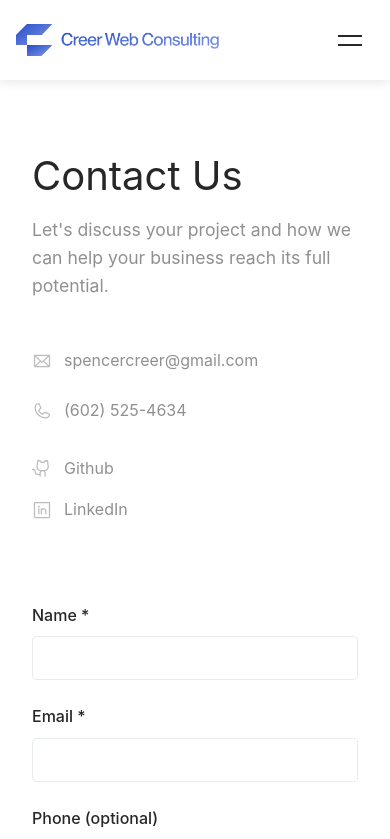
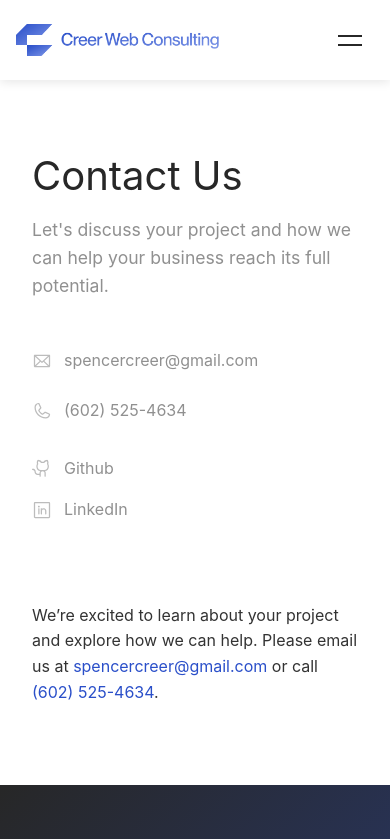
Before and after one commit to spencercreer/creer-web-consulting, a React (Create React App) app: page /contact in a window 390 px wide. Shown: the top 839 px of the page. Built offline with nearby package versions, Linux system fonts and the light colour scheme.

Commit message:
refactor: replace contact form with simple email and phone call-to-action
- Comment out ContactForm component import and usage
- Add direct email and phone contact instructions with clickable links
- Remove form field configuration and submit button customization

```diff
--- a/src/pages/Contact.js
+++ b/src/pages/Contact.js
@@ -1,8 +1,8 @@
 import React, { useEffect } from 'react';
 import styled from 'styled-components';
 import { motion } from 'framer-motion';
-import ContactForm from '../components/common/ContactForm';
 import { Container } from '../styles/commonStyles';
+// import ContactForm from '../components/common/ContactForm';
 
 const ContactInfo = styled.div`
   padding: 2rem 0;
@@ -157,17 +157,10 @@ const Contact = () => {
           viewport={{ once: true }}
           transition={{ duration: 0.5 }}
         >
-          <ContactForm
-            fields={[
-              { name: 'name', label: 'Name', type: 'text', required: true },
-              { name: 'email', label: 'Email', type: 'email', required: true },
-              { name: 'phone', label: 'Phone (Optional)', type: 'tel', required: false },
-              { name: 'subject', label: 'Subject', type: 'text', required: true },
-              { name: 'message', label: 'Message', type: 'textarea', required: true }
-            ]}
-            submitButtonText="Submit"
-            successMessage="Thank you for your message! We will get back to you soon."
-          />
+          We’re excited to learn about your project and explore how we can help. Please email us at{' '}
+          <a href="mailto:spencercreer@gmail.com">spencercreer@gmail.com</a> or call{' '}
+          <a href="tel:+16025254634">(602) 525-4634</a>.
+          {/* <ContactForm /> */}
         </motion.div>
       </ContactSection>
     </Container>
```
